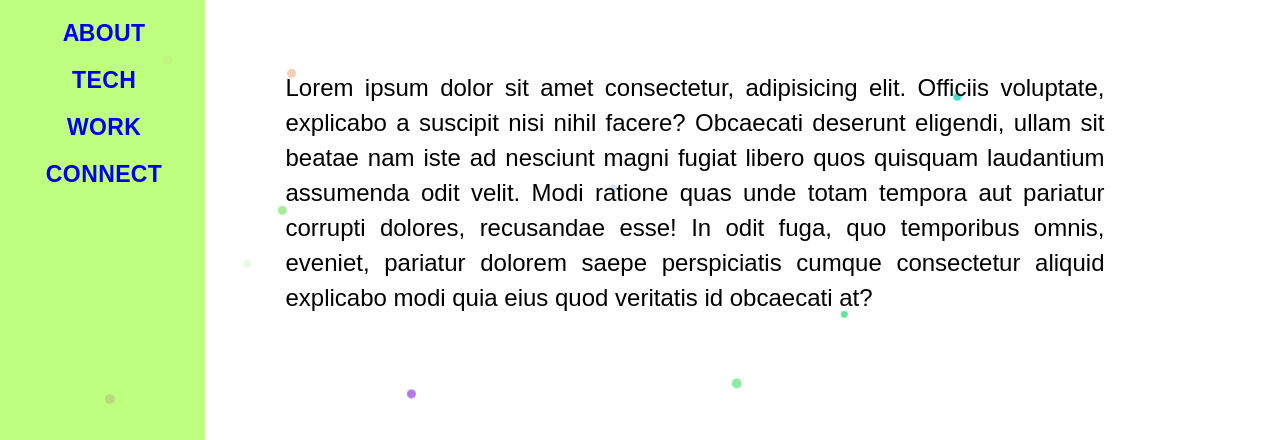
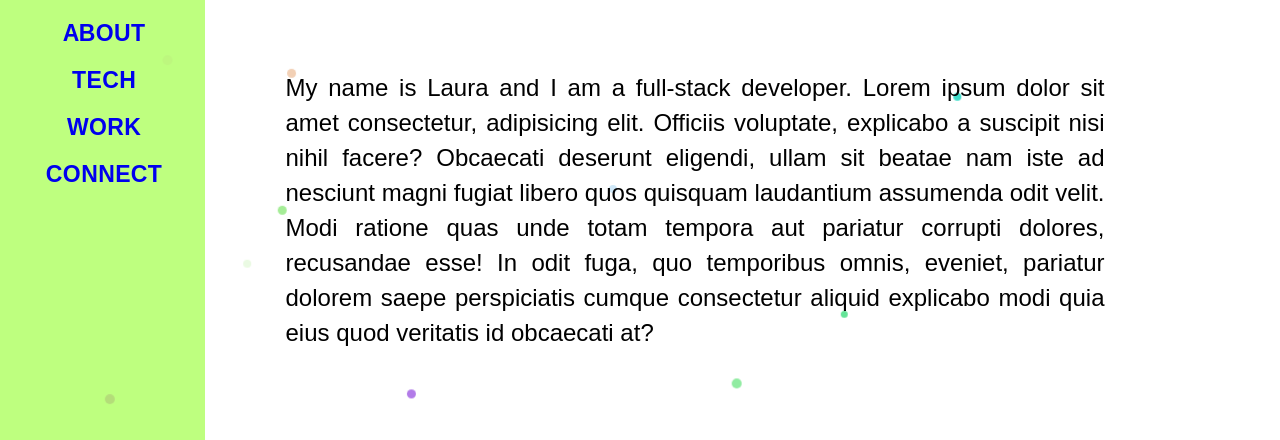
Before and after one commit to laurapacis/portfolio-lab, a plain HTML site: page index.html in a window 1280 px wide. Shown: the top 440 px of the page. Drawn offline with Linux system fonts and the light colour scheme.

Commit message:
changed about

```diff
--- a/index.html
+++ b/index.html
@@ -46,14 +46,15 @@
     <section id="about" class="about">
       <div class="about-container">
         <h1>
-          Lorem ipsum dolor sit amet consectetur, adipisicing elit. Officiis
-          voluptate, explicabo a suscipit nisi nihil facere? Obcaecati deserunt
-          eligendi, ullam sit beatae nam iste ad nesciunt magni fugiat libero
-          quos quisquam laudantium assumenda odit velit. Modi ratione quas unde
-          totam tempora aut pariatur corrupti dolores, recusandae esse! In odit
-          fuga, quo temporibus omnis, eveniet, pariatur dolorem saepe
-          perspiciatis cumque consectetur aliquid explicabo modi quia eius quod
-          veritatis id obcaecati at?
+          My name is Laura and I am a full-stack developer. Lorem ipsum dolor
+          sit amet consectetur, adipisicing elit. Officiis voluptate, explicabo
+          a suscipit nisi nihil facere? Obcaecati deserunt eligendi, ullam sit
+          beatae nam iste ad nesciunt magni fugiat libero quos quisquam
+          laudantium assumenda odit velit. Modi ratione quas unde totam tempora
+          aut pariatur corrupti dolores, recusandae esse! In odit fuga, quo
+          temporibus omnis, eveniet, pariatur dolorem saepe perspiciatis cumque
+          consectetur aliquid explicabo modi quia eius quod veritatis id
+          obcaecati at?
         </h1>
       </div>
     </section>
```
